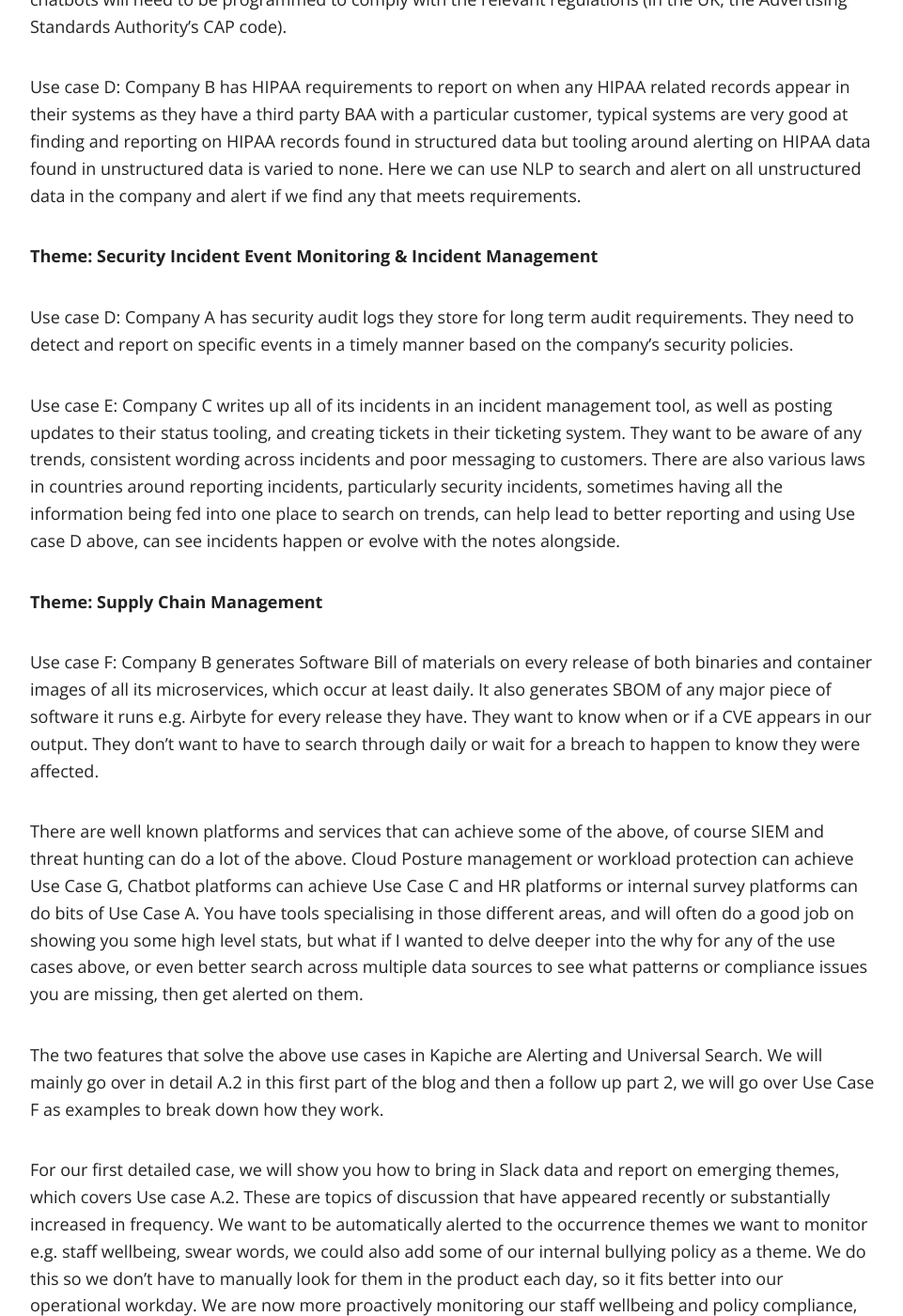
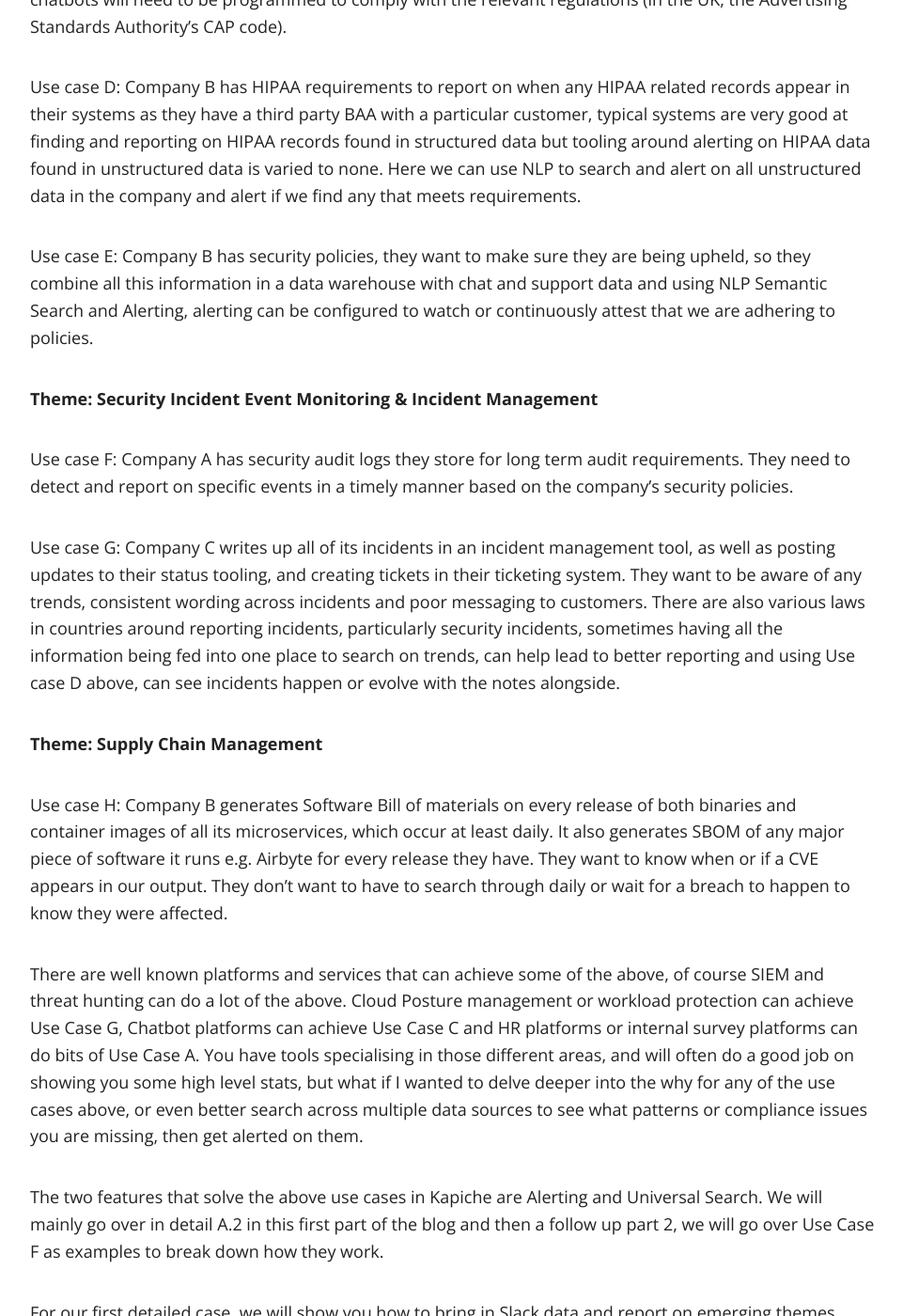
Before and after one commit to Kapiche/kapiche.github.io, a Jekyll site: the page built from _posts/2023-01-03-using-nlp-for-compliance.md, in a window 1280 px wide and 1400 px high, scrolled down 2161 px. Shown: the whole window at 94% size, without its empty margins (158-1119 px from the left). Built offline with Jekyll 4.4.1, drawn with Linux system fonts in a browser that asks for light colours; nearby versions of some CDN libraries.

Commit message:
add use case

```diff
--- a/_posts/2023-01-03-using-nlp-for-compliance.md
+++ b/_posts/2023-01-03-using-nlp-for-compliance.md
@@ -35,15 +35,17 @@
 
 Use case D: Company B has HIPAA requirements to report on when any HIPAA related records appear in their systems as they have a third party BAA with a particular customer, typical systems are very good at finding and reporting on HIPAA records found in structured data but tooling around alerting on HIPAA data found in unstructured data is varied to none. Here we can use NLP to search and alert on all unstructured data in the company and alert if we find any that meets requirements.
 
+Use case E: Company B has security policies, they want to make sure they are being upheld, so they combine all this information in a data warehouse with chat and support data and using NLP Semantic Search and Alerting, alerting can be configured to watch or continuously attest that we are adhering to policies.
+
 **Theme: Security Incident Event Monitoring & Incident Management**
 
-Use case D: Company A has security audit logs they store for long term audit requirements. They need to detect and report on specific events in a timely manner based on the company's security policies.
+Use case F: Company A has security audit logs they store for long term audit requirements. They need to detect and report on specific events in a timely manner based on the company's security policies.
 
-Use case E: Company C writes up all of its incidents in an incident management tool, as well as posting updates to their status tooling, and creating tickets in their ticketing system. They want to be aware of any trends, consistent wording across incidents and poor messaging to customers. There are also various laws in countries around reporting incidents, particularly security incidents, sometimes having all the information being fed into one place to search on trends, can help lead to better reporting and using Use case D above, can see incidents happen or evolve with the notes alongside.
+Use case G: Company C writes up all of its incidents in an incident management tool, as well as posting updates to their status tooling, and creating tickets in their ticketing system. They want to be aware of any trends, consistent wording across incidents and poor messaging to customers. There are also various laws in countries around reporting incidents, particularly security incidents, sometimes having all the information being fed into one place to search on trends, can help lead to better reporting and using Use case D above, can see incidents happen or evolve with the notes alongside.
 
 **Theme: Supply Chain Management**
 
-Use case F: Company B generates Software Bill of materials on every release of both binaries and container images of all its microservices, which occur at least daily. It also generates SBOM of any major piece of software it runs e.g. Airbyte for every release they have. They want to know when or if a CVE appears in our output. They don't want to have to search through daily or wait for a breach to happen to know they were affected.
+Use case H: Company B generates Software Bill of materials on every release of both binaries and container images of all its microservices, which occur at least daily. It also generates SBOM of any major piece of software it runs e.g. Airbyte for every release they have. They want to know when or if a CVE appears in our output. They don't want to have to search through daily or wait for a breach to happen to know they were affected.
 
 There are well known platforms and services that can achieve some of the above, of course SIEM and threat hunting can do a lot of the above. Cloud Posture management or workload protection can achieve Use Case G, Chatbot platforms can achieve Use Case C and HR platforms or internal survey platforms can do bits of Use Case A. You have tools specialising in those different areas, and will often do a good job on showing you some high level stats, but what if I wanted to delve deeper into the why for any of the use cases above, or even better search across multiple data sources to see what patterns or compliance issues you are missing, then get alerted on them.
 
```
